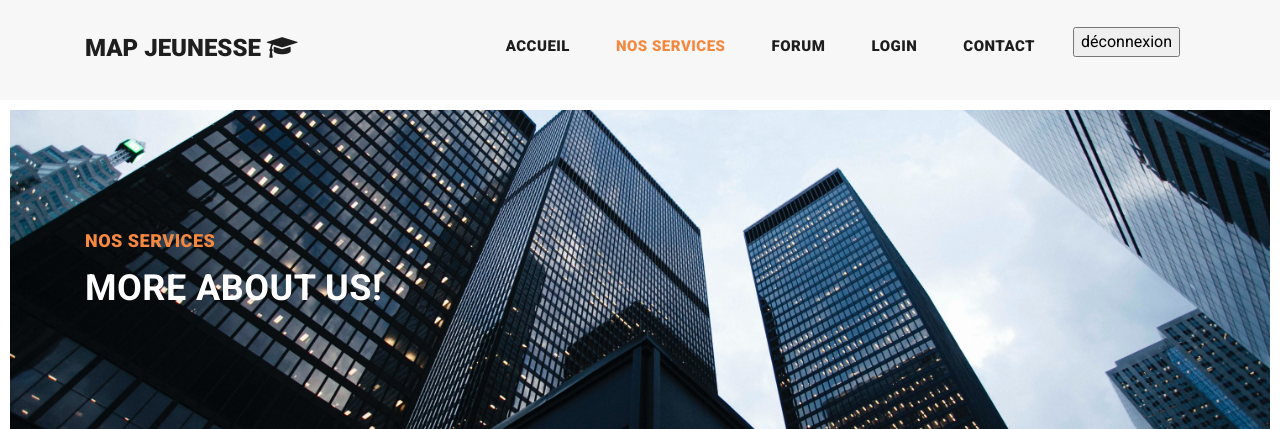
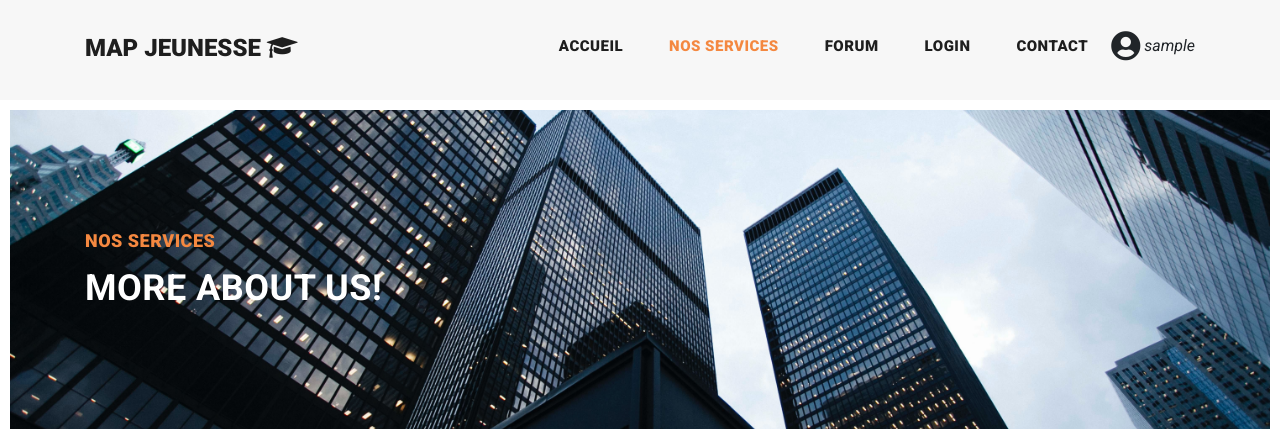
Before and after one commit to AwaSeye/FrontMapJeunesse, a PHP site: page /services.php in a window 1280 px wide. Shown: the top 429 px of the page. Run offline with PHP 8.4, Linux system fonts and the light colour scheme; the visitor is signed in with stand-in values (Sample User, id 1); some libraries are stand-ins or nearby versions.

Commit message:
signin signup work

```diff
--- a/connexion.php
+++ b/connexion.php
@@ -24,6 +24,7 @@
     else
     {
         $_SESSION["connected"] = "connected";
+        $_SESSION["username"] =  $array["username"];
         header("location: services.php");
     }
 
--- a/services.php
+++ b/services.php
@@ -24,13 +24,15 @@
     <meta name="viewport" content="width=device-width, initial-scale=1, shrink-to-fit=no">
     <meta name="description" content="">
     <meta name="author" content="TemplateMo">
+    <head>
+    <link rel="stylesheet" href="https://use.fontawesome.com/releases/v5.8.1/css/all.css">
     <link href="https://fonts.googleapis.com/css?family=Roboto:100,100i,300,300i,400,400i,500,500i,700,700i,900,900i&display=swap" rel="stylesheet">
 
     <title>Stand Blog - About Page</title>
 
     <!-- Bootstrap core CSS -->
     <link href="vendor/bootstrap/css/bootstrap.min.css" rel="stylesheet">
-
+    <script src="https://cdn.jsdelivr.net/npm/bootstrap@5.0.2/dist/js/bootstrap.bundle.min.js" integrity="sha384-MrcW6ZMFYlzcLA8Nl+NtUVF0sA7MsXsP1UyJoMp4YLEuNSfAP+JcXn/tWtIaxVXM" crossorigin="anonymous"></script>
 
     <!-- Additional CSS Files -->
     <link rel="stylesheet" href="assets/css/fontawesome.css">
@@ -71,12 +73,12 @@ https://templatemo.com/tm-551-stand-blog
     <!-- Header -->
     <header class="">
       <nav class="navbar navbar-expand-lg">
-        <div class="container">
+        <div class="container" >
           <a class="navbar-brand" href="index.php"> <h2>Map Jeunesse <i class="fa fa-graduation-cap" aria-hidden="true"><em></em></i> </h2> </a>
           <button class="navbar-toggler" type="button" data-toggle="collapse" data-target="#navbarResponsive" aria-controls="navbarResponsive" aria-expanded="false" aria-label="Toggle navigation">
             <span class="navbar-toggler-icon"></span>
           </button>
-          <div class="collapse navbar-collapse" id="navbarResponsive">
+          <div class="collapse navbar-collapse" id="navbarResponsive"  >
             <ul class="navbar-nav ml-auto">
               <li class="nav-item">
                 <a class="nav-link" href="index.php">Accueil
@@ -95,13 +97,31 @@ https://templatemo.com/tm-551-stand-blog
                <li class="nav-item">
                  <a class="nav-link" href="contact.php">Contact</a>
                </li>
-               <li class="nav-item">
-                 <form action="services.php" method="POST" >
-                   <input type="submit" name="submit" value="déconnexion" >
-                 </form>
 
-               </li>
             </ul>
+          </div>
+          <div class="dropdown">
+
+                <a style="cursor:pointer" role="button" id="dropdownMenuLink" data-bs-toggle="dropdown" aria-expanded="false">
+                  <div   style="display:flex;justify-content:center;align-items:center" >
+                      <i style="font-size:30px" class="fas fa-user-circle" ></i>
+                      &nbsp;<div style="font-style:italic" > <?php echo $_SESSION["username"] ?> </div>
+                  </div>
+                </a>
+
+                <div class="dropdown-menu" aria-labelledby="dropdownMenuLink"  >
+
+                    <form action="services.php" method="POST" style="display:flex;justify-content:center;align-items:center;width:100%" >
+                      <input type="submit" name="submit" value="Déconnexion" class="btn btn-light mb-3" style="width:100%;border-radius:0px" >
+                    </form>
+
+                </div>
+
+              <!--
+
+              -->
+
+
           </div>
         </div>
       </nav>
```
